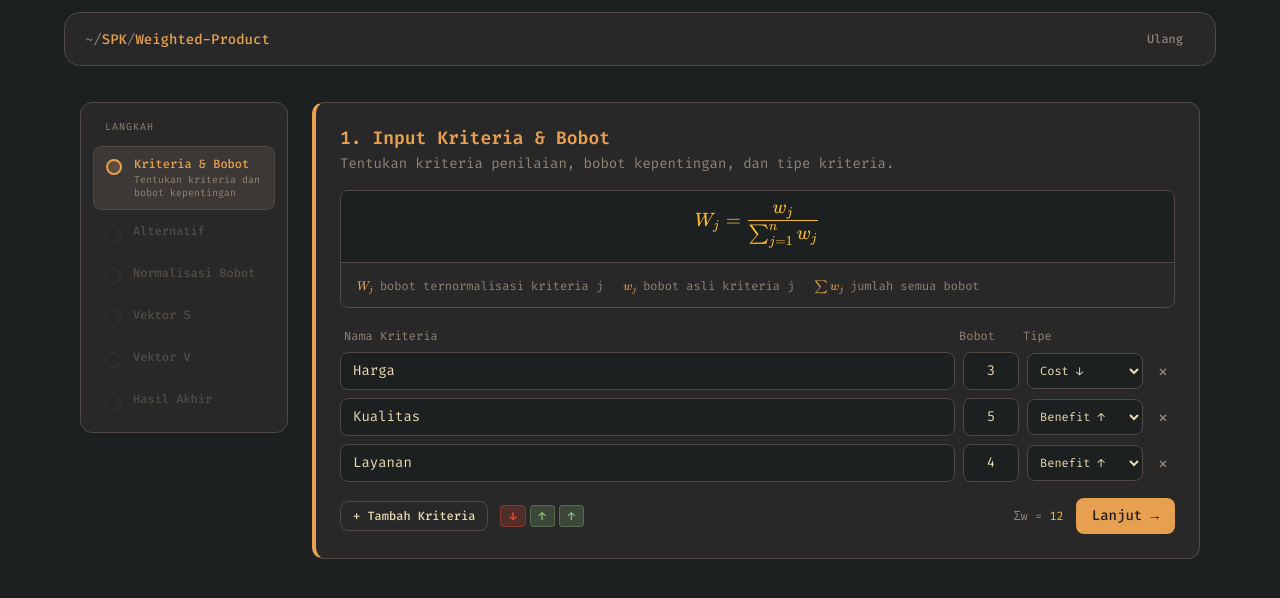
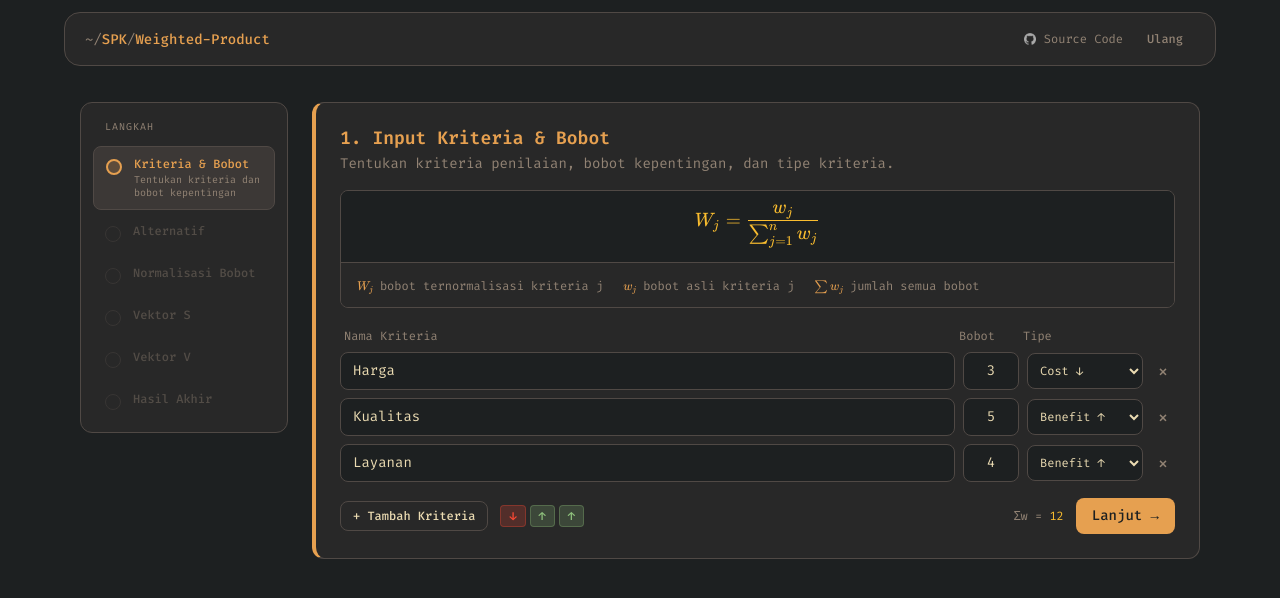
Before and after one commit to rywndr/spk-wp, a React (Vite) app: page / in a window 1280 px wide. Shown: the top 598 px of the page. Built offline with nearby package versions, Linux system fonts and the light colour scheme.

Commit message:
feat: add GitHub logo and source code link to navbar

```diff
--- a/src/components/layout/Navbar.tsx
+++ b/src/components/layout/Navbar.tsx
@@ -1,5 +1,8 @@
 import { useWPMStore } from '@/stores/wpmStore'
 import { Button } from '@/components/ui/Button'
+import githubLogo from '@/assets/GitHub_Invertocat_White_Clearspace.png'
+
+const REPO_URL = 'https://github.com/rywndr/spk-wp'
 
 export function Navbar() {
   const reset = useWPMStore((s) => s.reset)
@@ -24,6 +27,15 @@ export function Navbar() {
           </div>
 
           <div className="flex items-center gap-3">
+            <a
+              href={REPO_URL}
+              target="_blank"
+              rel="noopener noreferrer"
+              className="flex items-center gap-1.5 text-gruvbox-muted hover:text-gruvbox-text transition-colors"
+            >
+              <img src={githubLogo} alt="GitHub" className="w-4 h-4 opacity-60 hover:opacity-100 transition-opacity" />
+              <span className="hidden sm:inline font-mono text-xs">Source Code</span>
+            </a>
             <Button variant="ghost" size="sm" onClick={reset}>
               Ulang
             </Button>
```
Also changed, not shown: src/assets/GitHub_Invertocat_White_Clearspace.png (added).
